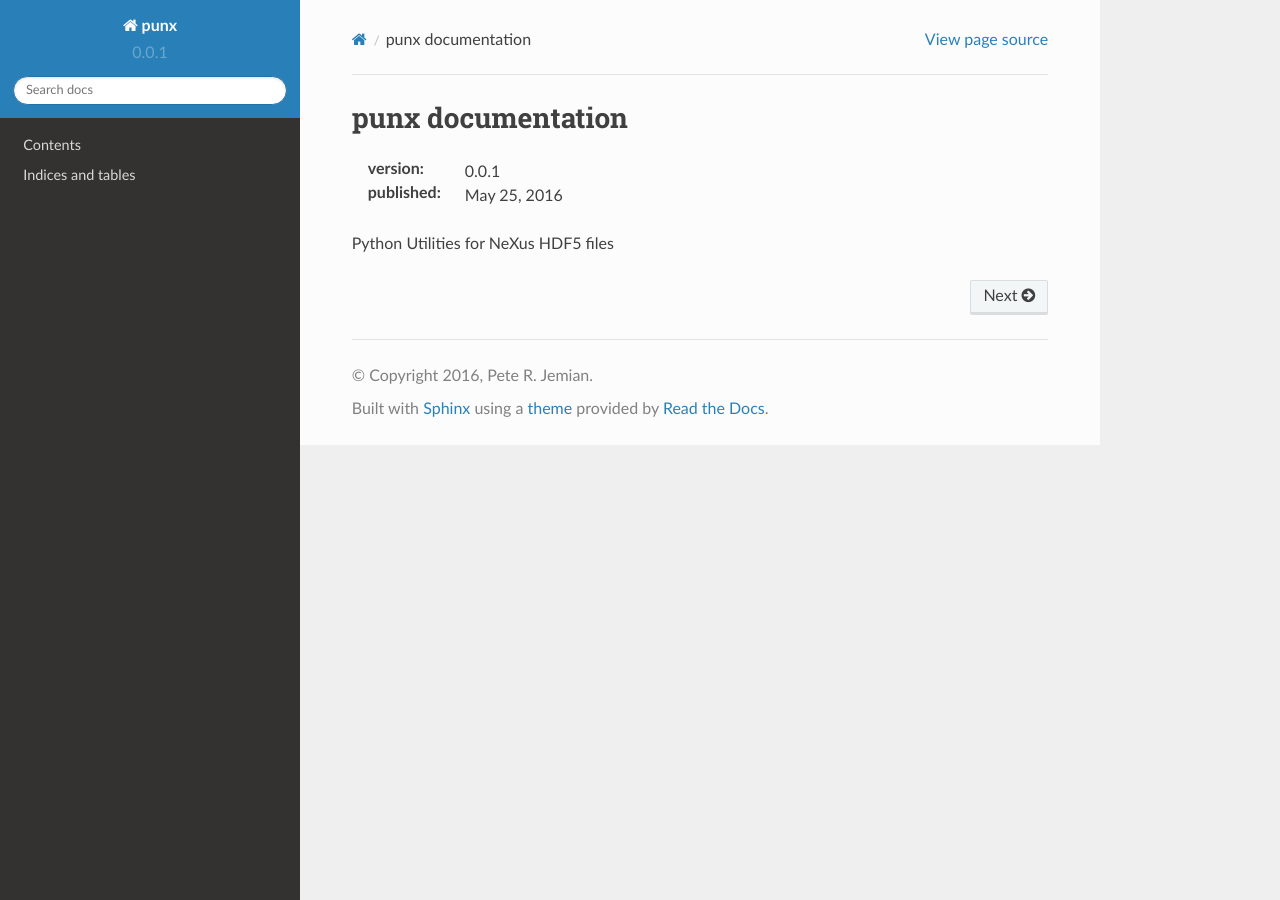
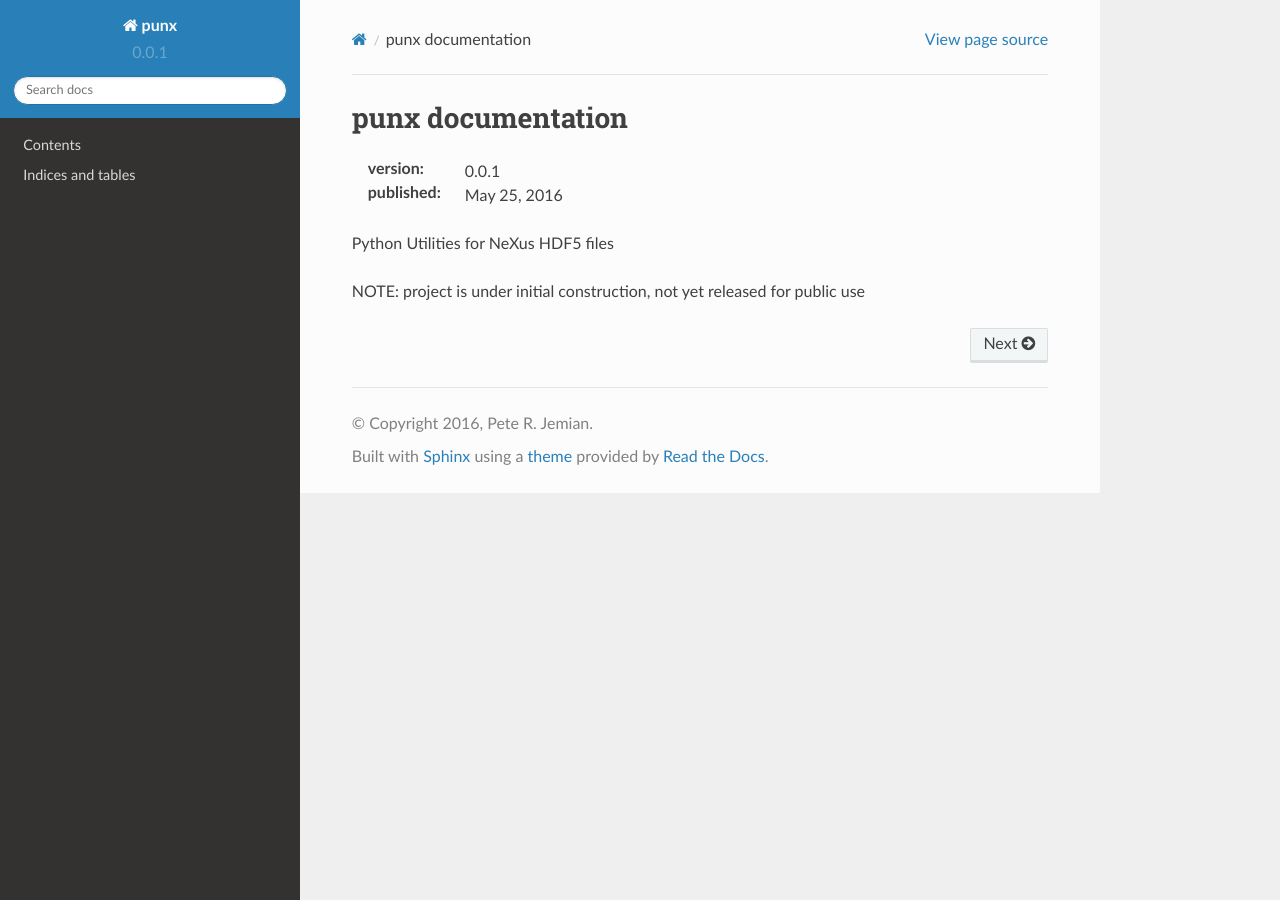
Before and after one commit to prjemian/punx, a Sphinx documentation site: the page built from docs/source/index.rst, in a window 1280 px wide. Built offline with Sphinx 7.4.7 and the Read the Docs theme 2.0.0, drawn with Linux system fonts in a browser that asks for light colours.

Commit message:
docs: still not released

```diff
--- a/docs/source/index.rst
+++ b/docs/source/index.rst
@@ -7,6 +7,7 @@ punx documentation
 
 Python Utilities for NeXus HDF5 files
 
+NOTE: project is under initial construction, not yet released for public use
 
 .. toctree::
    :maxdepth: 2
```
